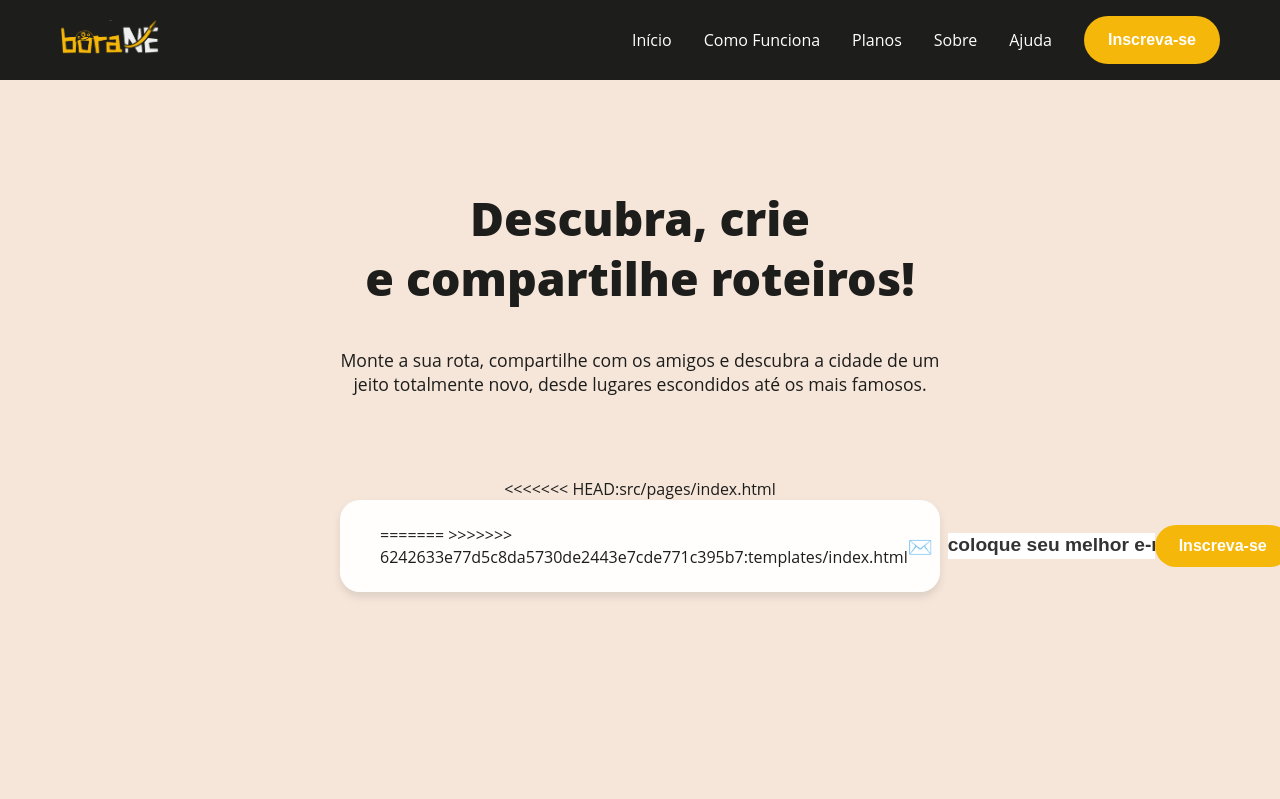
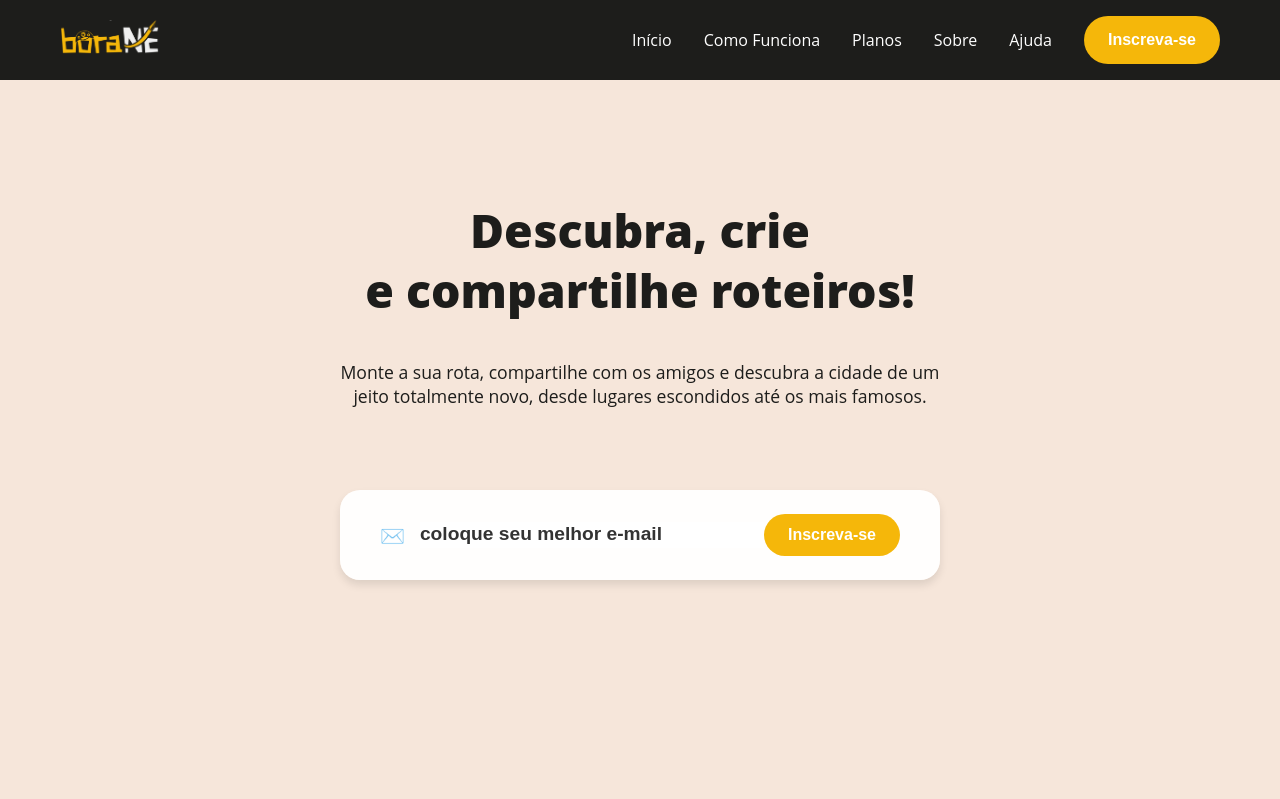
Before and after one commit to brwnax/bora-ne, a Flask app: page / in a window 1280 px wide. Shown: the top 799 px of the page. Run offline with Flask 3, Linux system fonts and the light colour scheme; data comes from the database, SQL or seed files in the repository; some libraries are stand-ins or nearby versions.

Commit message:
Corrige bug e muda src de icons

```diff
--- a/templates/index.html
+++ b/templates/index.html
@@ -40,14 +40,10 @@
             <p class="subtitle">Monte a sua rota, compartilhe com os amigos e descubra a cidade de um jeito totalmente novo, desde lugares escondidos até os mais famosos.</p>
             <br>
 
-<<<<<<< HEAD:src/pages/index.html
             <form class="subscribe-box" action="/subscribe" method="post">
-=======
-            <form class="subscribe-box" action="{{ url_for('subscribe') }}" method="post">
->>>>>>> 6242633e77d5c8da5730de2443e7cde771c395b7:templates/index.html
                 <span class="icon">✉️</span>
                 <input type="email" name="email" placeholder="coloque seu melhor e-mail" required>
-                <button type="submit">Inscreva-se</button>
+                <button type="submit" >Inscreva-se</button>
             </form>
 
         </section>
@@ -88,15 +84,15 @@
             <article class="icones-esquerda">
                 <div class="informacao">
                     <p>Explore rotas personalizadas com mapas fáceis de usar, cobrindo todo o Nordeste.</p>
-                    <img src="/src/assets/way (1).png" alt="">
+                    <img src="{{ url_for('static', filename='assets/way (1).png') }}" alt="">
                 </div>
                 <div class="informacao">
                     <p>Descubra atrações turísticas, eventos e experiências únicas próximas a você.</p>
-                    <img src="/src/assets/landmark (1).png" alt="">
+                    <img src="{{ url_for('static', filename='assets/landmark (1).png') }}" alt="landmark (1).png">
                 </div>
                 <div class="informacao">
                     <p>Escolha entre aventura, cultura, gastronomia ou descanso e receba recomendações ideais.</p>
-                    <img src="/src/assets/bagpack (1).png" alt="">
+                    <img src="{{ url_for('static', filename='assets/bagpack (1).png') }}" alt="">
                 </div>
             </article>
 
```
